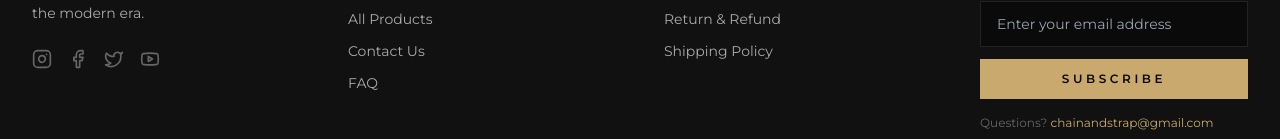
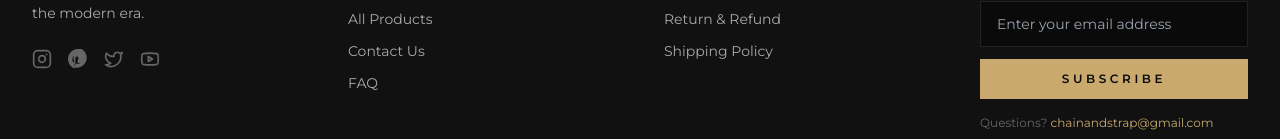
Before and after one commit to ASIF-SADIQ/chainandstrap, a Next.js app: page / in a window 1280 px wide. Shown: the part 2832-2971 px from the top of the page. Built offline with nearby package versions, Linux system fonts and the light colour scheme; no server answers.

Commit message:
style: link Instagram icon to @chainandstrap profile and change Facebook icon to Pinterest

```diff
--- a/components/Footer.js
+++ b/components/Footer.js
@@ -16,9 +16,13 @@ export default function Footer() {
             <p className="text-text-secondary text-sm leading-relaxed mb-6">
               Curated pieces from the world's most iconic maisons. Redefining luxury for the modern era.
             </p>
-            <div className="flex space-x-4 text-text-muted">
-              <a href="#" className="hover:text-gold transition-colors"><Instagram size={20} /></a>
-              <a href="https://pinterest.com/chainandstrap" target="_blank" rel="noopener noreferrer" className="hover:text-gold transition-colors"><Facebook size={20} /></a>
+            <div className="flex space-x-4 text-text-muted items-center">
+              <a href="https://instagram.com/chainandstrap" target="_blank" rel="noopener noreferrer" className="hover:text-gold transition-colors"><Instagram size={20} /></a>
+              <a href="https://pinterest.com/chainandstrap" target="_blank" rel="noopener noreferrer" className="hover:text-gold transition-colors flex items-center" title="Pinterest">
+                <svg className="w-[20px] h-[20px]" fill="currentColor" viewBox="0 0 24 24">
+                  <path d="M12 0C5.373 0 0 5.372 0 12c0 5.084 3.163 9.426 7.627 11.174-.105-.949-.2-2.405.042-3.441.218-.937 1.407-5.965 1.407-5.965s-.359-.719-.359-1.782c0-1.668.967-2.914 2.171-2.914 1.023 0 1.518.769 1.518 1.688 0 1.029-.653 2.568-.992 3.992-.283 1.193.598 2.169 1.777 2.169 2.133 0 3.772-2.249 3.772-5.495 0-2.873-2.064-4.882-5.012-4.882-3.414 0-5.418 2.561-5.418 5.207 0 1.031.397 2.138.893 2.738.098.119.112.224.083.345l-.279 1.14c-.038.154-.127.189-.286.115-1.068-.498-1.736-2.073-1.736-3.337 0-2.712 1.97-5.207 5.688-5.207 2.99 0 5.318 2.13 5.318 4.978 0 2.973-1.875 5.367-4.479 5.367-1.129 0-2.193-.585-2.556-1.279l-.693 2.641c-.25.959-.929 2.158-1.385 2.894 1.077.327 2.215.503 3.395.503 6.627 0 12-5.373 12-12 0-6.628-5.373-12-12-12z" />
+                </svg>
+              </a>
               <a href="#" className="hover:text-gold transition-colors"><Twitter size={20} /></a>
               <a href="#" className="hover:text-gold transition-colors"><Youtube size={20} /></a>
             </div>
```
